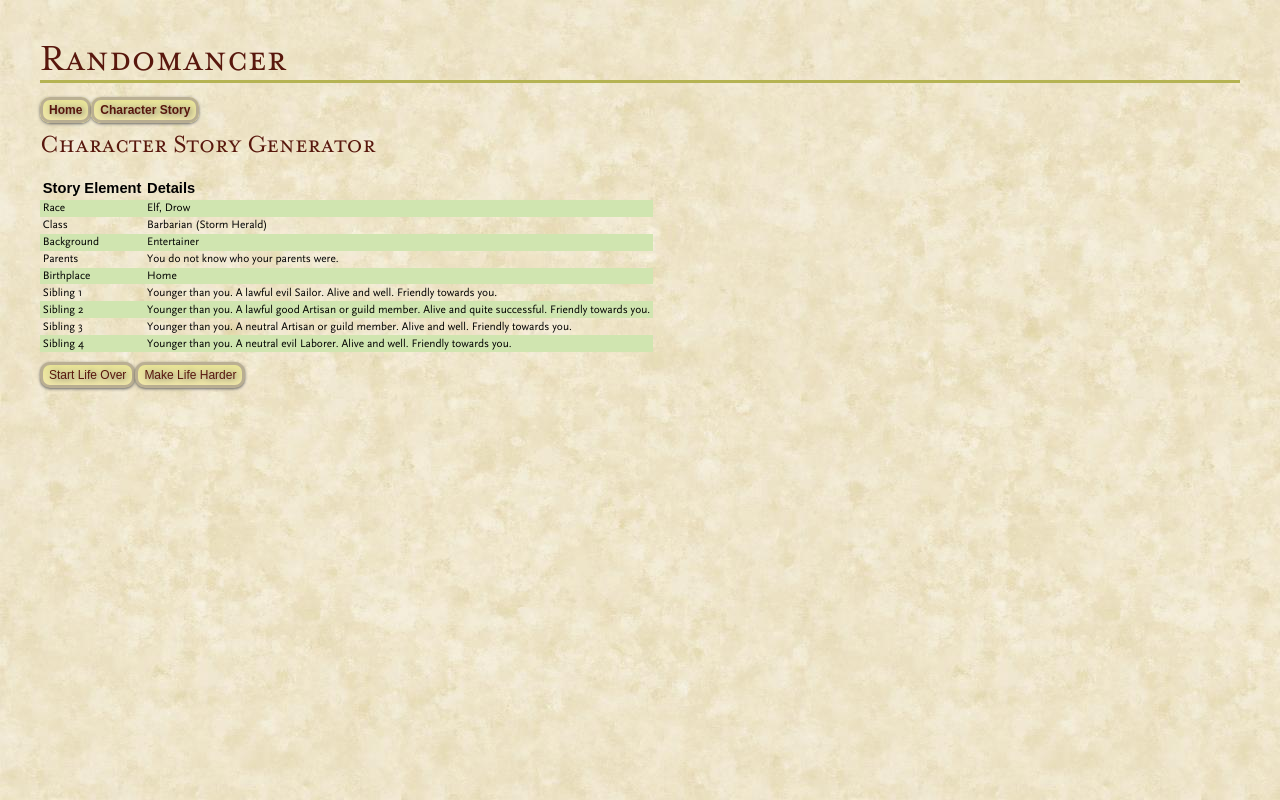
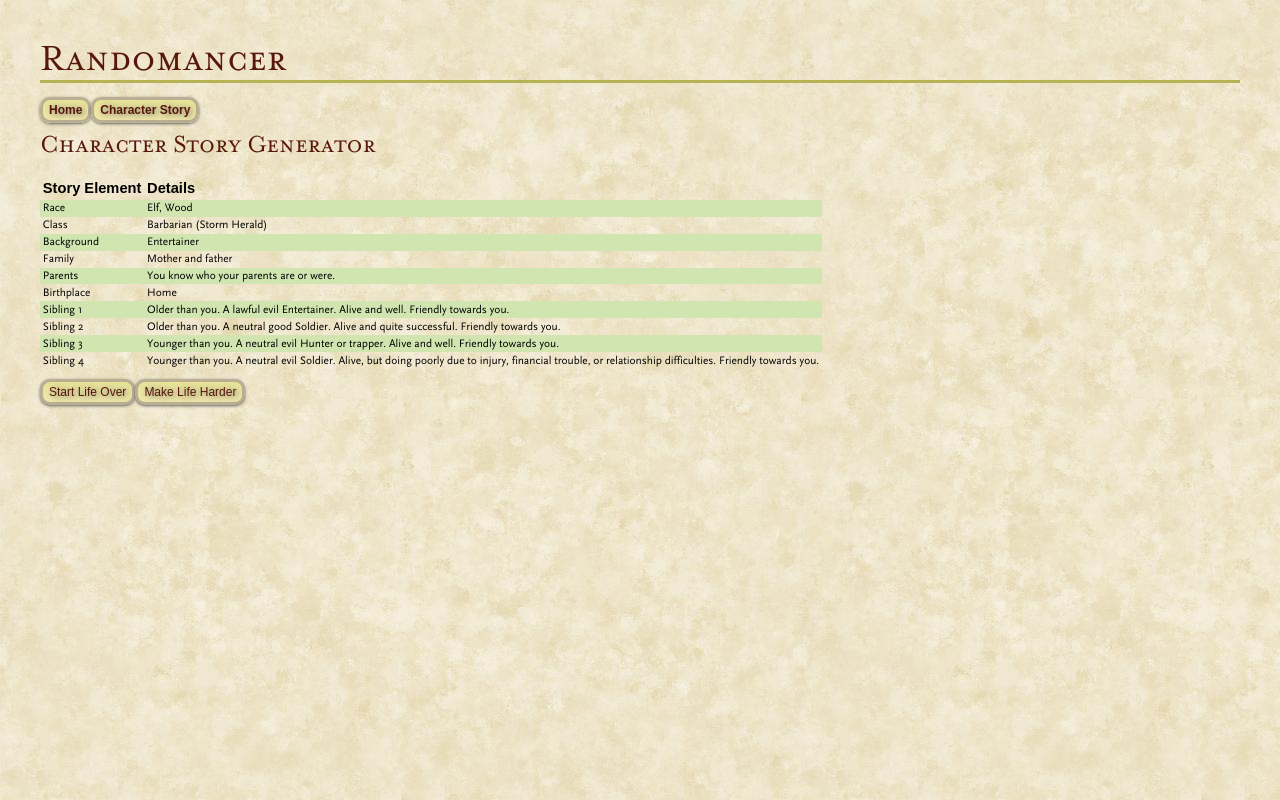
Before and after one commit to sshillyer/randomancer-ng, an Angular app: page /character-story in a window 1280 px wide. Built offline with nearby package versions, Linux system fonts and the light colour scheme; a web font is replaced by a local one.

Commit message:
Add absent parent and family elements

```diff
--- a/src/app/character-story.service.ts
+++ b/src/app/character-story.service.ts
@@ -18,9 +18,23 @@ export class CharacterStoryService {
   ) { }
 
   getRandomCharacterStory(): CharacterStory {
-    const race = this.getRandomRace();
-    const knowParents = this.getRandomKnowParents();
-    const parentInfo = this.getRandomParents(race, knowParents);
+    const raceRoll = this.supplementalTableService.getRandomInt(0, CHAR_RACES.length - 1);
+    const race = this.getRandomRace(raceRoll);
+
+    const knowParentsRoll = this.supplementalTableService.getRandomInt(1, 100);
+    const knowParents = this.getRandomKnowParents(knowParentsRoll);
+
+    const familyRoll = this.supplementalTableService.getRandomInt(0, 100);
+    const family = this.getRandomFamily(familyRoll);
+
+    const halfbreedRoll = this.supplementalTableService.roll(1, 8);
+    const parentInfo = this.getRandomParents(halfbreedRoll, race, knowParents);
+
+    let absentParent = null;
+    if (familyRoll >= 36 && familyRoll <= 75) {
+      const absentParentRoll = this.supplementalTableService.roll(1, 4);
+      absentParent = this.getRandomAbsentParent(absentParentRoll);
+    }
 
     const charClass = this.getRandomClass();
     const background = this.getRandomBackground();
@@ -31,6 +45,8 @@ export class CharacterStoryService {
       race: race,
       class: charClass,
       background: background,
+      family: family,
+      absentParent: absentParent,
       knowParents: knowParents,
       parentInfo: parentInfo,
       birthplace: birthplace,
@@ -38,8 +54,7 @@ export class CharacterStoryService {
     };
   }
 
-  getRandomRace(): string {
-    const roll: number = this.supplementalTableService.getRandomInt(0, CHAR_RACES.length - 1);
+  getRandomRace(roll: number): string {
     return CHAR_RACES[roll];
   }
 
@@ -55,6 +70,38 @@ export class CharacterStoryService {
     return CHAR_BACKGROUNDS[Math.floor(Math.random() * CHAR_BACKGROUNDS.length)];
   }
 
+  getRandomFamily(roll: number): string {
+    if (roll <= 1) {
+      return 'None';
+    } else if (roll <= 2) {
+      return 'Institution, such as an asylum';
+    } else if (roll <= 3) {
+      return 'Temple';
+    } else if (roll <= 5) {
+      return 'Orphanage';
+    } else if (roll <= 7) {
+      return 'Guardian';
+    } else if (roll <= 15) {
+      return 'Paternal or maternal aunt, uncle, or both; or extended faamily such as tribe or clan';
+    } else if (roll <= 25) {
+      return 'Paternal or maternal grandparent(s)';
+    } else if (roll <= 35) {
+      return 'Adoptive family (same or different race)';
+    } else if (roll <= 55) {
+      return 'Single father or stepfather';
+    } else if (roll <= 75) {
+      return 'Single mother or stepmother';
+    } else {
+      return 'Mother and father';
+    }
+  }
+
+  getRandomAbsentParent(roll: number): string {
+    if (roll <= 1) {
+      return 'Your parent died. '; // TODO: Append random cause of death
+    }
+  }
+
   getRandomParentInfo(knowParents: boolean): string {
     if (knowParents) {
       return 'You know who your parents are or were.';
@@ -63,8 +110,7 @@ export class CharacterStoryService {
     }
   }
 
-  getRandomKnowParents(): boolean {
-    const roll: number = this.supplementalTableService.getRandomInt(1, 100);
+  getRandomKnowParents(roll: number): boolean {
     if (roll <= 95) {
       return true;
     } else {
@@ -99,36 +145,33 @@ export class CharacterStoryService {
 
   }
 
-  getRandomParents(race: string, knowParents: boolean): string {
+  getRandomParents(halfbreedRoll: number, race: string, knowParents: boolean): string {
     if (race === 'Half-Elf') {
-      const roll = this.supplementalTableService.roll(1, 8);
-      if (roll <= 5) {
+      if (halfbreedRoll <= 5) {
         return 'One parent was an elfand the other was a human.';
-      } else if (roll <= 6) {
+      } else if (halfbreedRoll <= 6) {
         return 'One parent was an elf and the other was a half-elf.';
-      } else if (roll <= 7) {
+      } else if (halfbreedRoll <= 7) {
         return 'One parent was a human and the other was a halfelf.';
       } else {
         return 'Both parents were half—elves.';
       }
     } else if (race === 'Half-Orc') {
-      const roll = this.supplementalTableService.roll(1, 8);
-      if (roll <= 5) {
+      if (halfbreedRoll <= 5) {
         return 'One parent was an orc and the other was a human.';
-      } else if (roll <= 6) {
+      } else if (halfbreedRoll <= 6) {
         return 'One parent was an ore and the other was a halforc.';
-      } else if (roll <= 7) {
+      } else if (halfbreedRoll <= 7) {
         return 'One parent was a human and the other was a halforc.';
       } else {
         return 'Both parents were half-orcs.';
       }
     } else if (race === 'Tiefling') {
-      const roll = this.supplementalTableService.roll(1, 8);
-      if (roll <= 5) {
+      if (halfbreedRoll <= 5) {
         return 'Both parents were humans, their infernal heritage dormant until you came along.';
-      } else if (roll <= 6) {
+      } else if (halfbreedRoll <= 6) {
         return 'One parent was a tiefling and the other was a human.';
-      } else if (roll <= 7) {
+      } else if (halfbreedRoll <= 7) {
         return 'One parent was a tiefling and the other was a devil.';
       } else {
         return 'One parent was a human and the other was a devil.';
--- a/src/app/character-story/character-story.component.html
+++ b/src/app/character-story/character-story.component.html
@@ -18,8 +18,16 @@
           <td>{{story.background}}</td>
         </tr>
         <tr>
+          <td>Family</td>
+          <td>{{story.family}}</td>
+        </tr>
+        <tr>
           <td>Parents</td>
           <td>{{story.parentInfo}}</td>
+        </tr>
+        <tr *ngIf="story.absentParent">
+          <td>Absent Parent</td>
+          <td>{{story.absentParent}}</td>
         </tr>
         <tr>
           <td>Birthplace</td>
--- a/src/app/character-story/character-story.ts
+++ b/src/app/character-story/character-story.ts
@@ -2,6 +2,8 @@ export class CharacterStory {
     race: string;
     class: string;
     background: string;
+    family: string;
+    absentParent: string;
     knowParents: boolean;
     parentInfo: string;
     birthplace: string;
--- a/src/app/sibling.service.ts
+++ b/src/app/sibling.service.ts
@@ -21,9 +21,4 @@ export class SiblingService {
     }
     return siblings;
   }
-
-  // getRandomOccupation(): string {
-
-  // }
-
 }
--- a/src/app/supplemental-table.service.ts
+++ b/src/app/supplemental-table.service.ts
@@ -116,7 +116,7 @@ export class SupplementalTableService {
     getRandomStatus(): string {
       const roll = this.roll(3, 6);
       if (roll <= 3) {
-        return 'Dead (roll on the Cause of Death table)';
+        return 'Dead (roll on the Cause of Death table)'; // Todo: Append cause of death
       } else if (roll <= 5) {
         return 'Missing or unknown';
       } else if (roll <= 6) {
```
